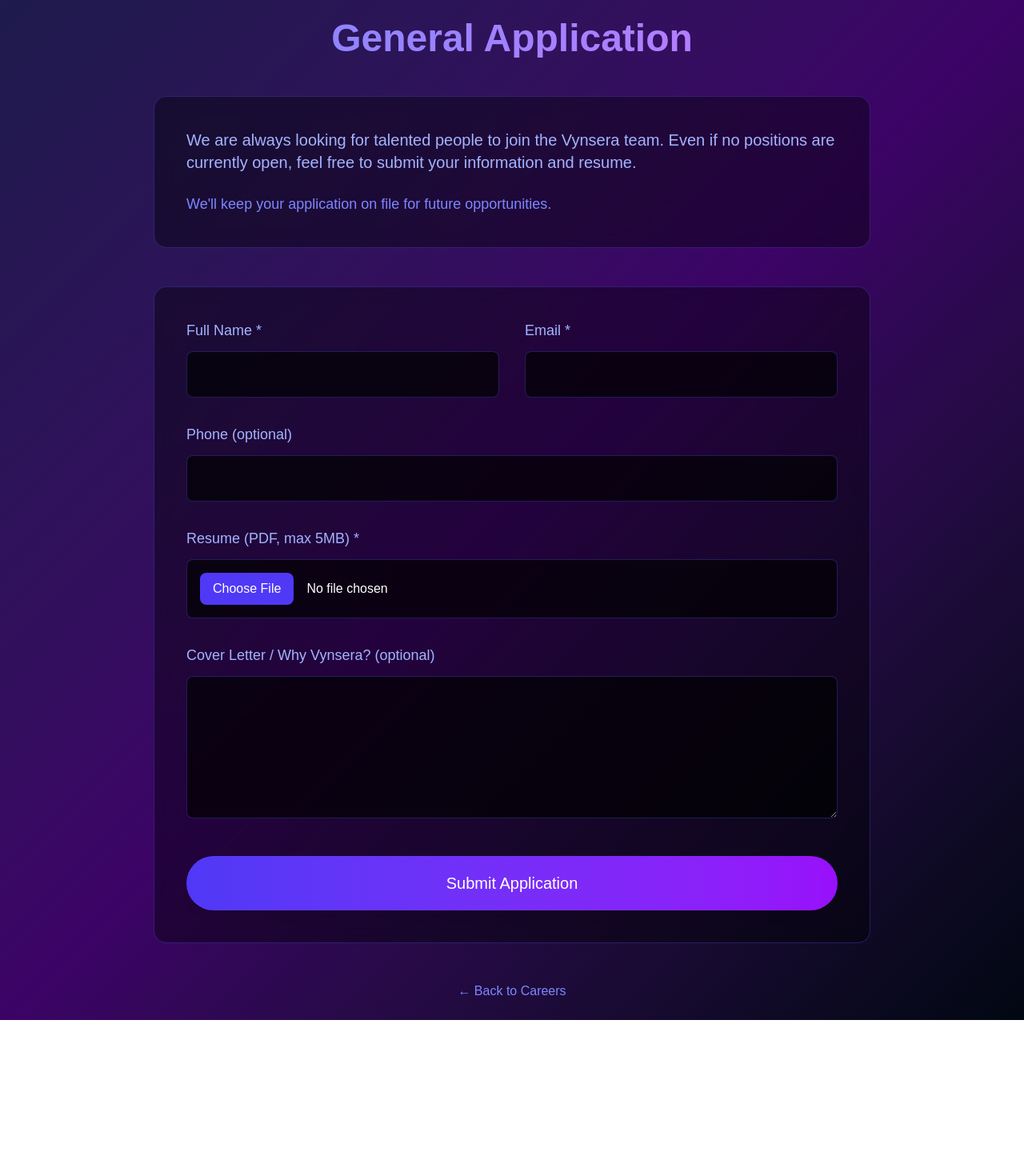
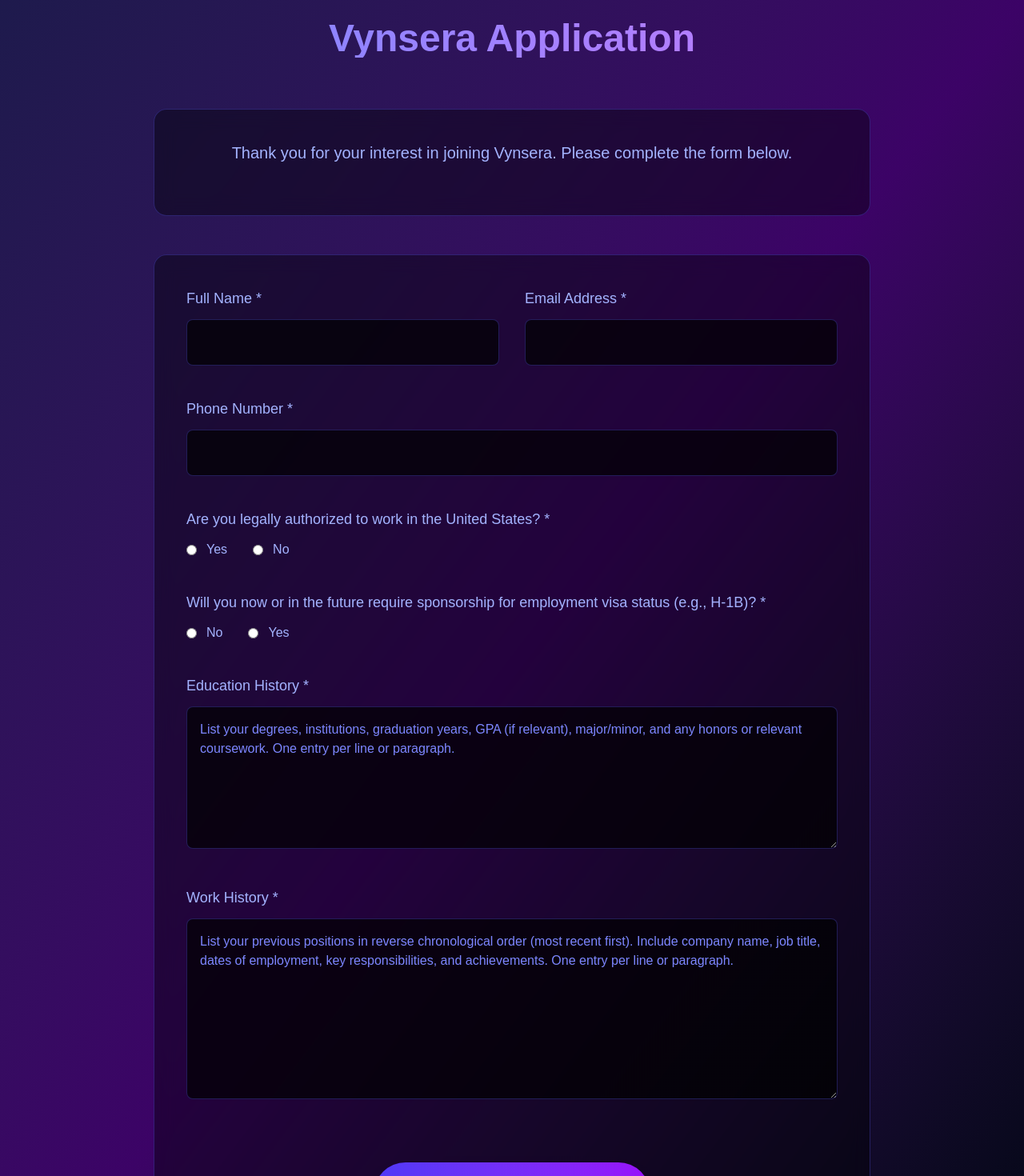
Before and after one commit to ColedOjde14/vynsera-website, a Next.js app: page /careers/apply in a window 1280 px wide. Shown: the top 1470 px of the page at 80% size. Before the commit the page ends 1275 px from the top, so only its background shows below. Built offline with nearby package versions, Linux system fonts and the light colour scheme.

Commit message:
route fix for app

```diff
--- a/src/app/careers/apply/page.tsx
+++ b/src/app/careers/apply/page.tsx
@@ -1,35 +1,27 @@
+import Link from "next/link";
+
 // src/app/careers/apply/page.tsx
-import Link from 'next/link';
-
-export default function Apply() {
+export default function VynseraApplication() {
   return (
     <div className="min-h-screen bg-gradient-to-br from-indigo-950 via-purple-950 to-gray-950 text-white p-6">
       <div className="max-w-4xl mx-auto">
-        <h1 className="text-5xl font-bold text-center mb-12 bg-gradient-to-r from-indigo-400 to-purple-400 bg-clip-text text-transparent">
-          General Application
+        <h1 className="text-5xl font-bold text-center mb-16 bg-gradient-to-r from-indigo-400 to-purple-400 bg-clip-text text-transparent">
+          Vynsera Application
         </h1>
 
         <div className="bg-black/40 backdrop-blur-md border border-indigo-500/30 rounded-2xl p-10 mb-12">
-          <p className="text-xl text-indigo-300 mb-6">
-            We are always looking for talented people to join the Vynsera team.
-            Even if no positions are currently open, feel free to submit your information and resume.
-          </p>
-          <p className="text-lg text-indigo-400">
-            We'll keep your application on file for future opportunities.
+          <p className="text-xl text-indigo-300 mb-6 text-center">
+            Thank you for your interest in joining Vynsera. Please complete the form below.
           </p>
         </div>
 
-        {/* Full Application Form */}
         <form
           action="/api/job-applications"
           method="POST"
-          encType="multipart/form-data"
-          className="bg-black/40 backdrop-blur-md border border-indigo-500/30 rounded-2xl p-10"
+          className="bg-black/40 backdrop-blur-md border border-indigo-500/30 rounded-2xl p-10 space-y-10"
         >
-          {/* Hidden field for general application (no jobId) */}
-          <input type="hidden" name="jobId" value="" />
-
-          <div className="grid grid-cols-1 md:grid-cols-2 gap-8 mb-8">
+          {/* Personal Information */}
+          <div className="grid grid-cols-1 md:grid-cols-2 gap-8">
             <div>
               <label className="block text-indigo-300 text-lg mb-3">Full Name *</label>
               <input
@@ -41,7 +33,7 @@
             </div>
 
             <div>
-              <label className="block text-indigo-300 text-lg mb-3">Email *</label>
+              <label className="block text-indigo-300 text-lg mb-3">Email Address *</label>
               <input
                 type="email"
                 name="email"
@@ -51,45 +43,108 @@
             </div>
           </div>
 
-          <div className="mb-8">
-            <label className="block text-indigo-300 text-lg mb-3">Phone (optional)</label>
+          <div>
+            <label className="block text-indigo-300 text-lg mb-3">Phone Number *</label>
             <input
               type="tel"
               name="phone"
+              required
               className="w-full p-4 rounded-lg bg-black/70 border border-indigo-500/30 text-white placeholder-indigo-400 focus:outline-none focus:border-indigo-400"
             />
           </div>
 
-          <div className="mb-8">
-            <label className="block text-indigo-300 text-lg mb-3">Resume (PDF, max 5MB) *</label>
+          {/* Work Authorization */}
+          <div>
+            <label className="block text-indigo-300 text-lg mb-3">
+              Are you legally authorized to work in the United States? *
+            </label>
+            <div className="flex gap-8">
+              <label className="flex items-center text-indigo-300">
                 <input
-              type="file"
-              name="resume"
-              accept=".pdf"
+                  type="radio"
+                  name="workAuthorization"
+                  value="yes"
                   required
-              className="w-full p-4 rounded-lg bg-black/70 border border-indigo-500/30 text-white file:mr-4 file:py-2 file:px-4 file:rounded-lg file:border-0 file:bg-indigo-600 file:text-white hover:file:bg-indigo-500"
+                  className="mr-3 accent-indigo-500"
                 />
+                Yes
+              </label>
+              <label className="flex items-center text-indigo-300">
+                <input
+                  type="radio"
+                  name="workAuthorization"
+                  value="no"
+                  className="mr-3 accent-indigo-500"
+                />
+                No
+              </label>
+            </div>
           </div>
 
-          <div className="mb-10">
-            <label className="block text-indigo-300 text-lg mb-3">Cover Letter / Why Vynsera? (optional)</label>
+          <div>
+            <label className="block text-indigo-300 text-lg mb-3">
+              Will you now or in the future require sponsorship for employment visa status (e.g., H-1B)? *
+            </label>
+            <div className="flex gap-8">
+              <label className="flex items-center text-indigo-300">
+                <input
+                  type="radio"
+                  name="sponsorship"
+                  value="no"
+                  required
+                  className="mr-3 accent-indigo-500"
+                />
+                No
+              </label>
+              <label className="flex items-center text-indigo-300">
+                <input
+                  type="radio"
+                  name="sponsorship"
+                  value="yes"
+                  className="mr-3 accent-indigo-500"
+                />
+                Yes
+              </label>
+            </div>
+          </div>
+
+          {/* Education History */}
+          <div>
+            <label className="block text-indigo-300 text-lg mb-3">Education History *</label>
             <textarea
-              name="coverLetter"
+              name="education"
+              required
               rows={6}
+              placeholder="List your degrees, institutions, graduation years, GPA (if relevant), major/minor, and any honors or relevant coursework. One entry per line or paragraph."
               className="w-full p-4 rounded-lg bg-black/70 border border-indigo-500/30 text-white placeholder-indigo-400 focus:outline-none focus:border-indigo-400"
             />
           </div>
 
+          {/* Work History */}
+          <div>
+            <label className="block text-indigo-300 text-lg mb-3">Work History *</label>
+            <textarea
+              name="workHistory"
+              required
+              rows={8}
+              placeholder="List your previous positions in reverse chronological order (most recent first). Include company name, job title, dates of employment, key responsibilities, and achievements. One entry per line or paragraph."
+              className="w-full p-4 rounded-lg bg-black/70 border border-indigo-500/30 text-white placeholder-indigo-400 focus:outline-none focus:border-indigo-400"
+            />
+          </div>
+
+          {/* Submit */}
+          <div className="flex justify-center pt-8">
             <button
               type="submit"
-            className="w-full px-10 py-5 rounded-full bg-gradient-to-r from-indigo-600 to-purple-600 text-white hover:from-indigo-500 hover:to-purple-500 transition-all shadow-lg text-xl font-medium"
+              className="px-16 py-6 rounded-full bg-gradient-to-r from-indigo-600 to-purple-600 text-white hover:from-indigo-500 hover:to-purple-500 transition-all duration-300 shadow-2xl text-2xl font-bold transform hover:scale-105"
             >
               Submit Application
             </button>
+          </div>
         </form>
 
         <div className="text-center mt-12">
-          <p className="text-indigo-400">
+          <p className="text-indigo-400 text-lg">
             <Link href="/careers" className="hover:text-indigo-200">
               ← Back to Careers
             </Link>
```
Lines whose indentation alone changed are shown as unchanged.
